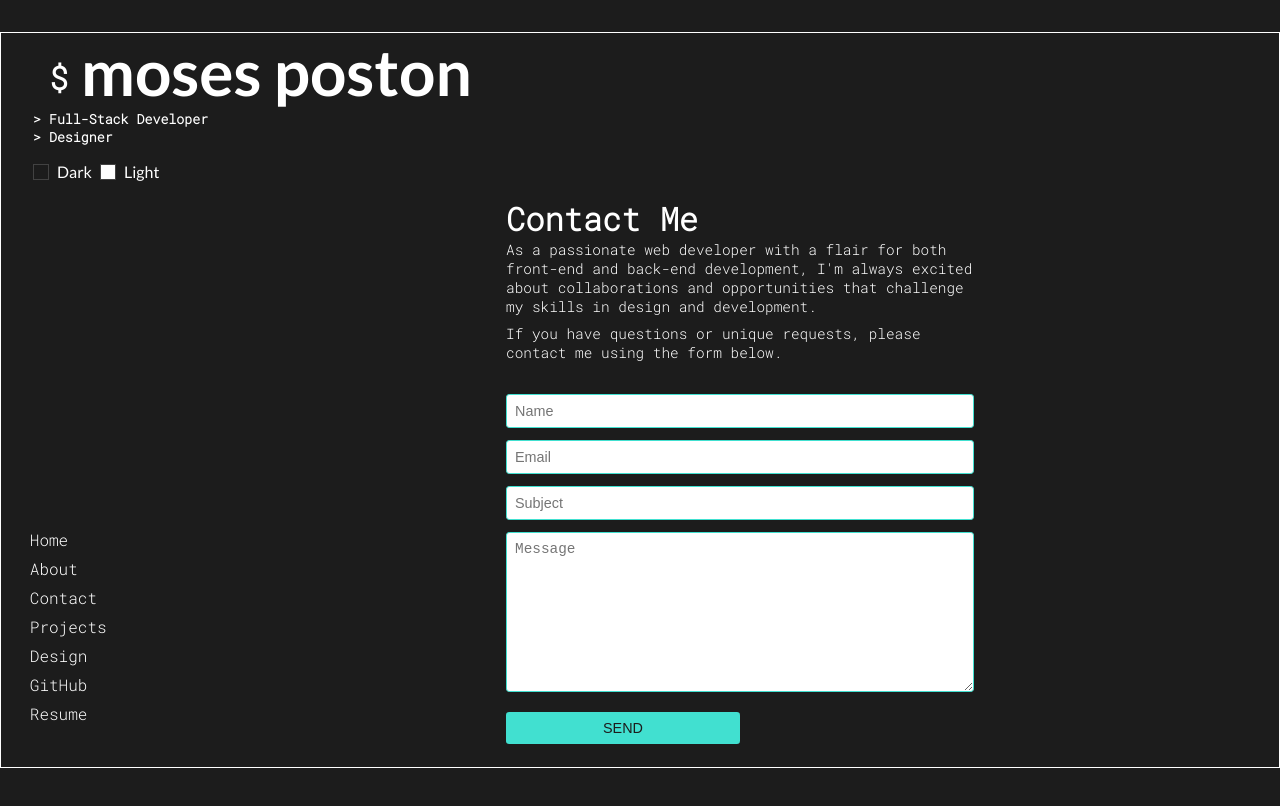
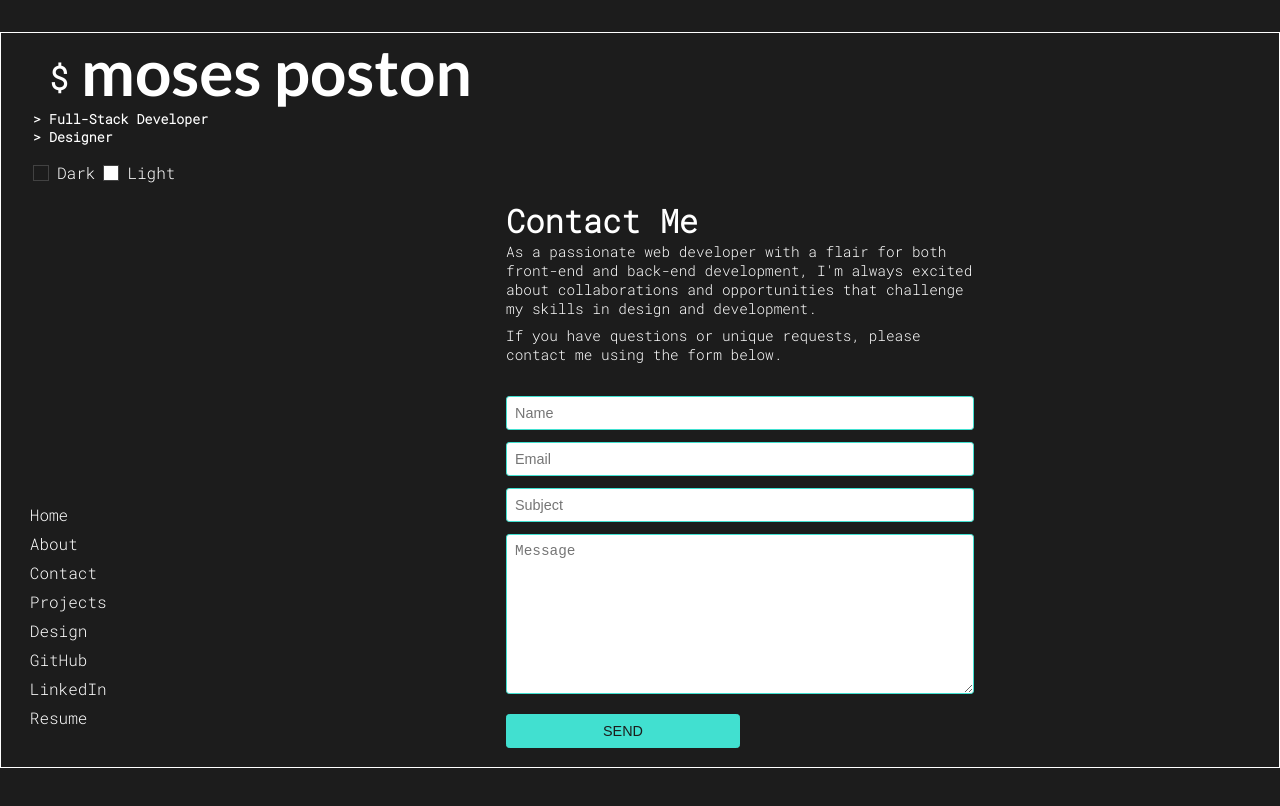
Before and after one commit to Object-ions/objections-portfolio, a React (Create React App) app: page /contact in a window 1280 px wide. Shown: the top 806 px of the page. Built offline with nearby package versions, Linux system fonts and the light colour scheme.

Commit message:
Update Navbar and style

```diff
--- a/src/components/App/App.scss
+++ b/src/components/App/App.scss
@@ -46,6 +46,30 @@ ul {
       }
     }
 
+    .Contact {
+      .contact-form {
+        form {
+          ul {
+            li {
+              input,
+              textarea {
+                border: 1px solid $dark-special-color;
+              }
+            }
+          }
+
+          .flat-button {
+            background-color: $dark-special-color;
+            color: $dark-bg-color;
+
+            &:hover {
+              background-color: darken($dark-special-color, 10%);
+            }
+          }
+        }
+      }
+    }
+
     #header-4,
     #header-5 {
       color: transparent;
@@ -78,6 +102,30 @@ ul {
       }
     }
 
+    .Contact {
+      .contact-form {
+        form {
+          ul {
+            li {
+              input,
+              textarea {
+                border: 1px solid $light-special-color;
+              }
+            }
+          }
+
+          .flat-button {
+            background-color: $special-orange;
+            color: $light-bg-color;
+
+            &:hover {
+              background-color: lighten($special-orange, 10%);
+            }
+          }
+        }
+      }
+    }
+
     #header-4,
     #header-5 {
       color: transparent;
--- a/src/components/Layout/Header.scss
+++ b/src/components/Layout/Header.scss
@@ -29,6 +29,7 @@
     margin-right: 0.5rem;
   }
   .mode-control {
+    font-family: $font-symbols;
     margin-top: 1rem;
     display: flex;
     align-items: center;
--- a/src/components/Layout/Navbar.js
+++ b/src/components/Layout/Navbar.js
@@ -12,6 +12,11 @@ const Navbar = () => {
     { name: "Design", path: "/design", isExternal: false },
     {
       name: "GitHub",
+      path: "https://github.com/Object-ions",
+      isExternal: true,
+    },
+    {
+      name: "LinkedIn",
       path: "https://github.com/Object-ions",
       isExternal: true,
     },
```
